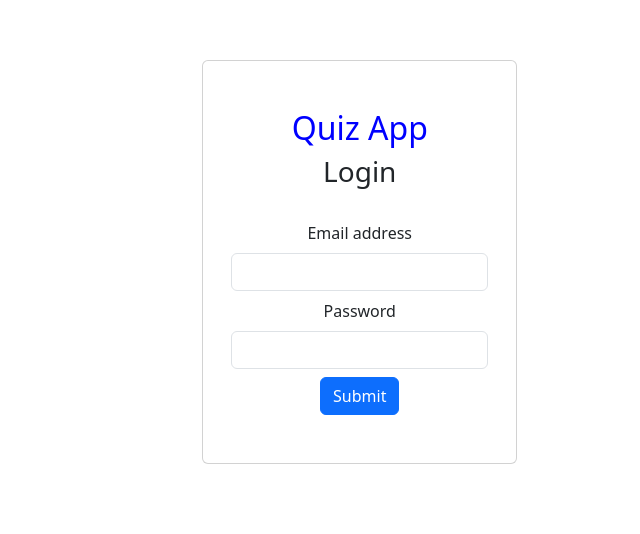
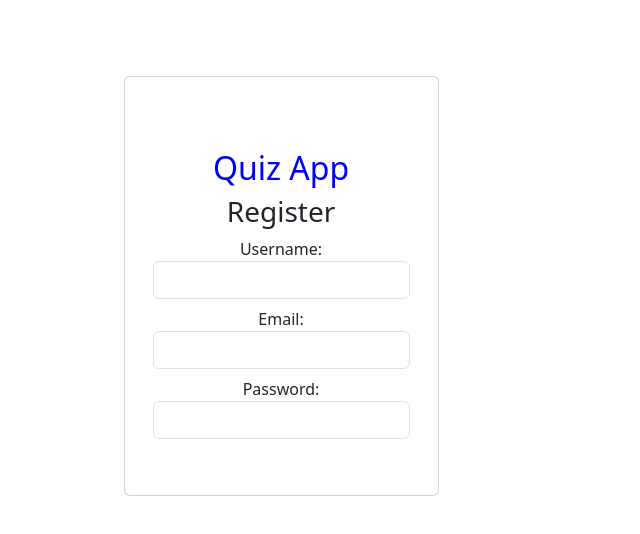
Before and after one commit to thegoddo/Quiz-app, a React (Vite) app in the folder quiz-frontend/: page / in a window 1280 px wide. Shown: the part 138-672 px from the top of the page, without its empty margins (359-999 px from the left). Built offline with nearby package versions, Linux system fonts and the light colour scheme.

Commit message:
completed register

```diff
--- a/quiz-frontend/src/App.jsx
+++ b/quiz-frontend/src/App.jsx
@@ -1,11 +1,12 @@
 import "./App.css";
 import Login from "./component/Login";
+import Register from "./component/Register";
 
 function App() {
   return (
     <>
       <div>
-        <Login />
+        <Register />
       </div>
     </>
   );
--- a/quiz-frontend/src/component/Login.jsx
+++ b/quiz-frontend/src/component/Login.jsx
@@ -16,7 +16,7 @@ function Login() {
     <>
       <div className="container">
         <div className="row">
-          <div className="card col-md6 offset-md-3">
+          <div className="card">
             <div className="card-body">
               <form>
                 <h2>
--- /dev/null
+++ b/quiz-frontend/src/component/Register.jsx
@@ -0,0 +1,67 @@
+import { useState } from "react";
+
+function Register() {
+  const [username, setUsername] = useState("");
+  const [email, setEmail] = useState("");
+  const [password, setPassword] = useState("");
+
+  const handleUsername = (e) => setUsername(e.target.value);
+  const handleEmail = (e) => setEmail(e.target.value);
+  const handlePassword = (e) => setPassword(e.target.value);
+
+  return (
+    <>
+      <div className="container">
+        <br />
+        <br />
+        <div className="row">
+          <div className="card">
+            <div className="card-body">
+              <br />
+              <form>
+                <h2>
+                  <a className="navbar-brand" style={{ color: "blue" }}>
+                    Quiz App
+                  </a>
+                </h2>
+                <h3 className="text-center">Register</h3>
+                <div className="form-group mb-2">
+                  <label for="username">Username: </label>
+                  <input
+                    type="text"
+                    className="form-control"
+                    onChange={handleUsername}
+                    value={username}
+                    id="username"
+                  ></input>
+                </div>
+                <div className="form-group mb-2">
+                  <label for="email">Email: </label>
+                  <input
+                    type="text"
+                    className="form-control"
+                    onChange={handleEmail}
+                    value={email}
+                    id="email"
+                  ></input>
+                </div>
+                <div className="form-group mb-2">
+                  <label for="username">Password: </label>
+                  <input
+                    type="text"
+                    className="form-control"
+                    onChange={handlePassword}
+                    value={password}
+                    id="password"
+                  ></input>
+                </div>
+              </form>
+            </div>
+          </div>
+        </div>
+      </div>
+    </>
+  );
+}
+
+export default Register;
```
